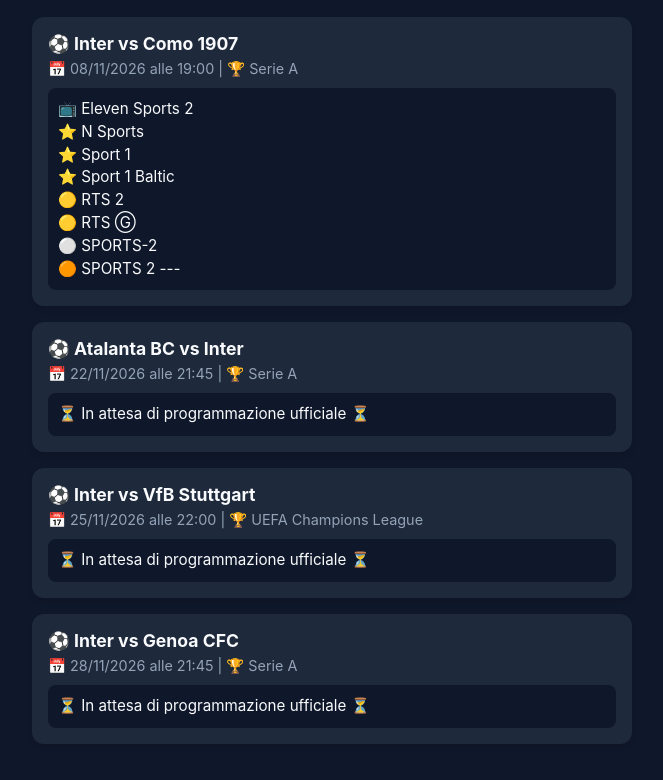
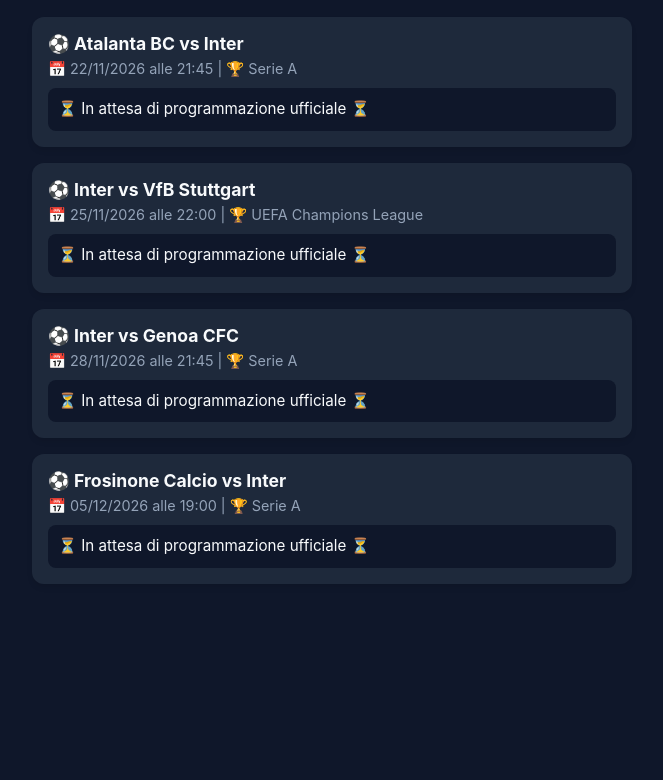
Before and after one commit to Sgrufy/Inter-calendar-bot, a plain HTML site: page index.html in a window 1280 px wide. Shown: the part 68-848 px from the top of the page, without its empty margins (308-971 px from the left). After the commit the page ends 800 px from the top, so only its background shows below. Drawn offline with Linux system fonts and the light colour scheme.

Commit message:
Aggiornamento automatico calendario e palinsesto Inter

```diff
--- a/index.html
+++ b/index.html
@@ -20,19 +20,6 @@
         <h1>📺 Palinsesto INTER</h1>
 
         <div class="match-card">
-            <div class="match-title">⚽ Inter vs Como 1907</div>
-            <div class="match-date">📅 08/11/2026 alle 19:00 | 🏆 Serie A</div>
-            <div class="channels">📺 Eleven Sports 2
-⭐ N Sports
-⭐ Sport 1
-⭐ Sport 1 Baltic
-🟡 RTS 2
-🟡 RTS Ⓖ
-⚪ SPORTS-2
-🟠 SPORTS 2 ---</div>
-        </div>
-
-        <div class="match-card">
             <div class="match-title">⚽ Atalanta BC vs Inter</div>
             <div class="match-date">📅 22/11/2026 alle 21:45 | 🏆 Serie A</div>
             <div class="channels">⏳ In attesa di programmazione ufficiale ⏳</div>
@@ -50,6 +37,12 @@
             <div class="channels">⏳ In attesa di programmazione ufficiale ⏳</div>
         </div>
 
+        <div class="match-card">
+            <div class="match-title">⚽ Frosinone Calcio vs Inter</div>
+            <div class="match-date">📅 05/12/2026 alle 19:00 | 🏆 Serie A</div>
+            <div class="channels">⏳ In attesa di programmazione ufficiale ⏳</div>
+        </div>
+
     </div>
 </body>
 </html>
```
Also changed, not shown: 1 other file.
